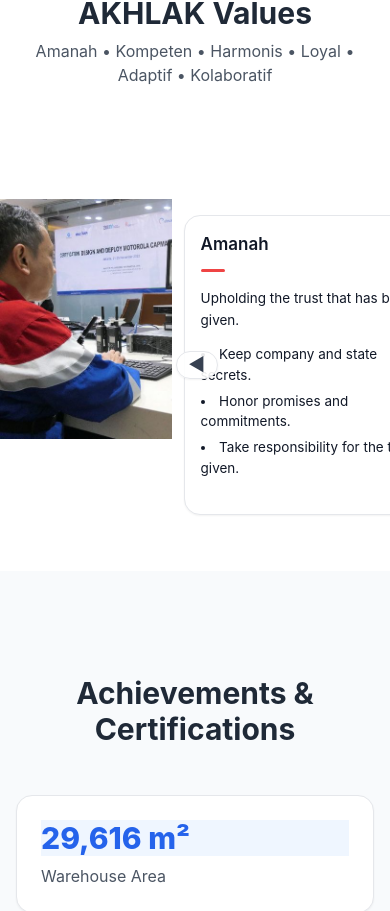
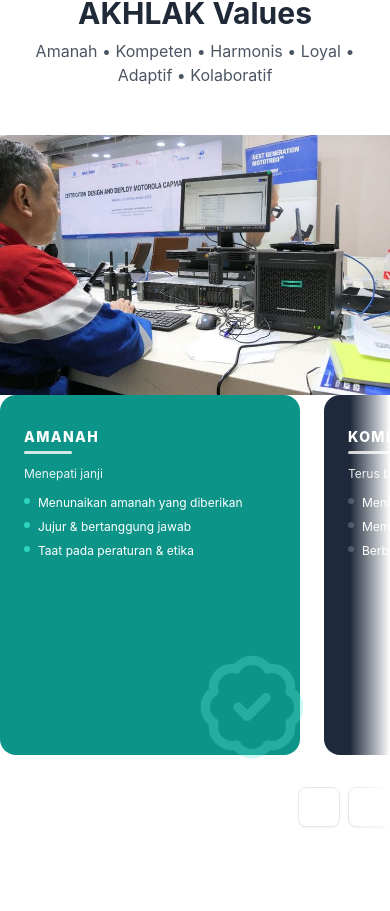
Before and after one commit to mhdhadiii/PT.Sigma-Cipta-Utama-SCADA-, a React (Vite) app: page / in a window 390 px wide. Shown: the part 3193-4104 px from the top of the page. Built offline with nearby package versions, Linux system fonts and the light colour scheme.

Commit message:
update fitur apa

```diff
--- a/src/pages/Home.jsx
+++ b/src/pages/Home.jsx
@@ -14,6 +14,12 @@ import {
   CheckCircle2,
   Sparkles,
   Gauge,
+  // ikon untuk kartu AKHLAK
+  Users,
+  Handshake,
+  BadgeCheck,
+  SlidersHorizontal,
+  Award,
 } from "lucide-react";
 
 import HeroVideo from "../components/HeroVideo";
@@ -31,18 +37,13 @@ import plnLogo from "../assets/pln.png";
 // AKHLAK image
 import akhlakSide from "../assets/akhlak_side.jpg";
 
-/* ===== Helpers (less empty space, but normal element sizes) ===== */
+/* ===== Helpers ===== */
 const Stripe = ({ bg = "bg-white", children }) => (
   <div className={bg}>
-    {/* slightly tighter than default, but not tiny */}
     <div className="py-10 md:py-14">{children}</div>
   </div>
 );
-
-Stripe.propTypes = {
-  bg: PropTypes.string,
-  children: PropTypes.node,
-};
+Stripe.propTypes = { bg: PropTypes.string, children: PropTypes.node };
 
 /* ===== Data ===== */
 const SERVICES = [
@@ -90,6 +91,82 @@ const CLIENT_LOGOS = [
   { src: plnLogo, alt: "PLN" },
 ];
 
+/* ===== AKHLAK DATA ===== */
+const AKHLAK = [
+  {
+    key: "amanah",
+    title: "AMANAH",
+    subtitle: "Menepati janji",
+    bullets: [
+      "Menunaikan amanah yang diberikan",
+      "Jujur & bertanggung jawab",
+      "Taat pada peraturan & etika",
+    ],
+    Icon: BadgeCheck,
+    tone: "teal",
+  },
+  {
+    key: "kompeten",
+    title: "KOMPETEN",
+    subtitle: "Terus belajar & mengembangkan kapabilitas",
+    bullets: [
+      "Meningkatkan kualitas diri",
+      "Memberi hasil terbaik",
+      "Berbagi pengetahuan",
+    ],
+    Icon: Users,
+    tone: "navy",
+  },
+  {
+    key: "harmonis",
+    title: "HARMONIS",
+    subtitle: "Saling peduli & menghargai perbedaan",
+    bullets: [
+      "Menghargai orang lain",
+      "Suka menolong",
+      "Menciptakan suasana nyaman",
+    ],
+    Icon: Handshake,
+    tone: "teal",
+  },
+  {
+    key: "loyal",
+    title: "LOYAL",
+    subtitle: "Berdedikasi & mengutamakan kepentingan bangsa",
+    bullets: [
+      "Menjaga nama baik perusahaan",
+      "Patuh pada pimpinan",
+      "Setia pada tujuan bersama",
+    ],
+    Icon: ShieldCheck,
+    tone: "navy",
+  },
+  {
+    key: "adaptif",
+    title: "ADAPTIF",
+    subtitle: "Terus berinovasi & antusias hadapi perubahan",
+    bullets: [
+      "Cepat menyesuaikan",
+      "Inovatif & produktif",
+      "Berpikir solutif",
+    ],
+    Icon: SlidersHorizontal,
+    tone: "teal",
+  },
+  {
+    key: "kolaboratif",
+    title: "KOLABORATIF",
+    subtitle: "Membangun kerjasama yang sinergis",
+    bullets: [
+      "Mengutamakan kepentingan tim",
+      "Keterbukaan & komunikasi",
+      "Raih hasil bersama",
+    ],
+    Icon: Award,
+    tone: "navy",
+  },
+];
+
 /* ===== Animations ===== */
 const gridStagger = {
   hidden: { opacity: 0 },
@@ -109,13 +186,6 @@ const cardVariant = {
 };
 
 /* ===== Small UI ===== */
-const Badge = ({ children }) => (
-  <span className="inline-flex items-center gap-2 rounded-full border border-white/30 bg-white/10 px-3 py-1 text-xs text-white backdrop-blur">
-    <CheckCircle2 className="h-3.5 w-3.5" /> {children}
-  </span>
-);
-Badge.propTypes = { children: PropTypes.node };
-
 const Pill = ({ children }) => (
   <span className="inline-block rounded-full border border-gray-200 bg-white px-3 py-1 text-xs text-gray-700">
     {children}
@@ -197,12 +267,11 @@ ServiceCard.propTypes = {
 
 /* ===== Page ===== */
 export default function Home() {
-  /** ====== DRAG-TO-SCROLL for AKHLAK STRIPE ====== */
+  // drag helpers (dipakai untuk drag-scroll track kartu)
   const trackRef = useRef(null);
   const isDown = useRef(false);
   const startX = useRef(0);
   const scrollStart = useRef(0);
-
   const dragStart = (e) => {
     const el = trackRef.current;
     if (!el) return;
@@ -328,182 +397,97 @@ export default function Home() {
         </div>
       </Stripe>
 
-      {/* STRIPE 3: AKHLAK — mobile: image kiri + cards kanan + tombol geser */}
+{/* STRIPE 3: AKHLAK (gambar kiri, cards overlap sedikit & turun sedikit) */}
 <Stripe bg="bg-white">
   <Section
     title="AKHLAK Values"
     subtitle="Amanah • Kompeten • Harmonis • Loyal • Adaptif • Kolaboratif"
     center
-          className="mt-1"
-        />
+  >
+    {/* Full-bleed agar gambar benar² nempel ke tepi kiri viewport */}
+    <div className="relative w-screen left-1/2 -translate-x-1/2 overflow-visible">
+      <div className="grid grid-cols-12 gap-0 items-stretch">
 
-        <div className="w-full overflow-x-hidden">
-          {/* ===== MOBILE & TABLET (<= lg): image kiri + cards kanan ===== */}
-          <div className="flex lg:hidden flex-nowrap w-full relative">
-
-            {/* LEFT IMAGE */}
-            <div className="basis-[44%] shrink-0">
-              <div className="relative w-full h-[240px] xs:h-[260px] sm:h-[300px] overflow-hidden">
+        {/* KIRI — GAMBAR mentok kiri & tidak terpotong */}
+        <div className="col-span-12 lg:col-span-6">
+          <div className="w-full h-full flex items-center justify-start">
             <img
               src={akhlakSide}
-                  alt="AKHLAK Values"
-                  className="absolute inset-0 w-full h-full object-cover object-left"
+              alt="SCU Engineer"
+              className="w-full h-auto max-h-[520px] object-contain"
               loading="lazy"
             />
           </div>
         </div>
 
-            {/* RIGHT TRACK */}
-            <div className="basis-[56%] shrink-0 bg-white relative">
+        {/* KANAN — CARDS: overlap ke kiri + turun sedikit */}
+        <div className="col-span-12 lg:col-span-6 relative lg:-ml-20 lg:mt-10">
+
+          {/* (opsional) fade kanan; hapus jika tidak perlu */}
+          <div className="pointer-events-none absolute inset-y-0 right-0 w-10 bg-gradient-to-l from-white to-transparent z-10" />
+
+          {/* TRACK SCROLL */}
           <div
             ref={trackRef}
-                className="
-            h-full flex gap-3 sm:gap-4 overflow-x-auto overflow-y-hidden px-3 sm:px-4 py-4
-            scroll-smooth snap-x snap-mandatory
-            select-none touch-pan-x overscroll-x-contain
-          "
-                style={{ scrollbarWidth: "none" }}
+            onMouseDown={dragStart}
+            onMouseMove={dragMove}
+            onMouseLeave={dragEnd}
+            onMouseUp={dragEnd}
+            onTouchStart={dragStart}
+            onTouchMove={dragMove}
+            onTouchEnd={dragEnd}
+            className="relative flex gap-6 overflow-x-auto snap-x snap-mandatory scroll-smooth pb-4 px-1"
           >
-                {[
-                  {
-                    title: "Amanah",
-                    desc: "Upholding the trust that has been given.",
-                    pts: [
-                      "Keep company and state secrets.",
-                      "Honor promises and commitments.",
-                      "Take responsibility for the trust given.",
-                    ],
-                  },
-                  {
-                    title: "Kompeten",
-                    desc: "Continuously learn and build capabilities.",
-                    pts: [
-                      "Improve competencies to meet challenges.",
-                      "Help others learn and grow.",
-                      "Deliver tasks with the best quality.",
-                    ],
-                  },
-                  {
-                    title: "Harmonis",
-                    desc: "Care for others and respect differences.",
-                    pts: [
-                      "Respect everyone regardless of background.",
-                      "Be willing to help others.",
-                      "Foster an inclusive work environment.",
-                    ],
-                  },
-                  {
-                    title: "Loyal",
-                    desc: "Dedicated and prioritizing the nation’s interests.",
-                    pts: [
-                      "Protect the good name of colleagues and the company.",
-                      "Be willing to sacrifice for bigger goals.",
-                      "Obey leadership within ethics.",
-                    ],
-                  },
-                  {
-                    title: "Adaptif",
-                    desc: "Keep innovating and be enthusiastic about change.",
-                    pts: [
-                      "Be open to new ideas.",
-                      "Adopt new tech enthusiastically.",
-                      "Adjust quickly to change.",
-                    ],
-                  },
-                  {
-                    title: "Kolaboratif",
-                    desc: "Build synergistic teamwork.",
-                    pts: [
-                      "Enable others to contribute.",
-                      "Collaborate for shared goals.",
-                      "Encourage cross-team synergy.",
-                    ],
-                  },
-                ].map(({ title, desc, pts }) => (
-                  <div
-                    key={title}
-                    className="
-                snap-start shrink-0
-                w-[260px] xs:w-[280px] sm:w-[300px] min-h-[300px]
-                rounded-[16px] p-4 sm:p-5 border border-gray-200 bg-white
-                shadow-sm
-              "
-                  >
-                    <h3 className="text-[17px] xs:text-[18px] sm:text-[20px] font-semibold">
-                      {title}
-                    </h3>
-                    <div className="w-[24px] h-[3px] bg-red-500 rounded mt-3 mb-4" />
-                    <p className="text-[13.5px] sm:text-[14px] leading-relaxed">{desc}</p>
-                    <ul className="mt-3 list-disc list-inside space-y-1.5 text-[13.5px] sm:text-[14px]">
-                      {pts.map((p) => (
-                        <li key={p}>{p}</li>
+            {AKHLAK.map(({ key, title, subtitle, bullets, Icon, tone }) => {
+              const toneMap =
+                tone === "teal"
+                  ? { wrap: "bg-teal-600", chip: "bg-teal-400", ghost: "text-teal-300/30" }
+                  : { wrap: "bg-slate-800", chip: "bg-slate-600", ghost: "text-slate-400/20" };
+
+              return (
+                <div key={key} className="snap-start min-w-[300px] max-w-[300px]">
+                  <div className={`relative rounded-2xl ${toneMap.wrap} text-white p-6 py-8 min-h-[360px]`}>
+                    {Icon && (
+                      <Icon className={`absolute -right-2 -bottom-2 w-28 h-28 md:w-32 md:h-32 ${toneMap.ghost}`} />
+                    )}
+
+                    <div className="text-sm font-extrabold tracking-widest">{title}</div>
+                    <div className="mt-1 h-[3px] w-12 bg-white/80 rounded" />
+                    <p className="mt-3 text-xs text-white/90">{subtitle}</p>
+
+                    <ul className="mt-3 space-y-1.5 text-[12px]">
+                      {bullets.map((b) => (
+                        <li key={b} className="flex items-start gap-2">
+                          <span className={`mt-1 inline-block h-1.5 w-1.5 rounded-full ${toneMap.chip}`} />
+                          {b}
+                        </li>
                       ))}
                     </ul>
                   </div>
-                ))}
-                <span className="shrink-0 w-2" />
+                </div>
+              );
+            })}
           </div>
 
-              {/* ==== BUTTON NEXT / PREV (HP ONLY) ==== */}
+          {/* Tombol scroll */}
+          <div className="mt-4 flex justify-end gap-2">
             <button
-                onClick={() => {
-                  trackRef.current.scrollLeft -= 260;
-                }}
-                className="
-            absolute left-1 top-1/2 -translate-y-1/2
-            w-7 h-7 flex items-center justify-center
-            bg-white/90 border rounded-full shadow-sm
-            text-gray-700 text-lg
-          "
+              onClick={() => trackRef.current?.scrollBy({ left: -320, behavior: "smooth" })}
+              className="w-10 h-10 grid place-items-center rounded-lg border bg-white shadow-sm hover:bg-gray-50"
             >
-                ◀
+              ←
             </button>
-
             <button
-                onClick={() => {
-                  trackRef.current.scrollLeft += 260;
-                }}
-                className="
-            absolute right-1 top-1/2 -translate-y-1/2
-            w-7 h-7 flex items-center justify-center
-            bg-white/90 border rounded-full shadow-sm
-            text-gray-700 text-lg
-          "
+              onClick={() => trackRef.current?.scrollBy({ left: 320, behavior: "smooth" })}
+              className="w-10 h-10 grid place-items-center rounded-lg border bg-white shadow-sm hover:bg-gray-50"
             >
-                ▶
+              →
             </button>
-            </div>
-          </div>
-
-          {/* ========== DESKTOP (>= lg): layout normal 5/7 ========== */}
-          <div className="hidden lg:grid grid-cols-12 gap-0 items-stretch">
-            <div className="col-span-5">
-              <div className="relative min-h-[420px] w-full overflow-hidden">
-                <img
-                  src={akhlakSide}
-                  className="w-full h-full object-cover object-left"
-                  loading="lazy"
-                />
-              </div>
-            </div>
-
-            <div className="col-span-7 bg-white relative">
-              <div
-                ref={trackRef}
-                className="
-            lg:-ml-16 xl:-ml-20 2xl:-ml-24
-            flex gap-4 overflow-x-auto py-7 px-5
-            scroll-smooth snap-x snap-mandatory
-            touch-pan-x select-none
-          "
-                style={{ scrollbarWidth: "none" }}
-              >
-                {/* Card desktop sama seperti sebelumnya */}
-                {/* … card mapping tetap … */}
           </div>
         </div>
       </div>
     </div>
+  </Section>
 </Stripe>
 
 
```
Lines whose indentation alone changed are shown as unchanged.
